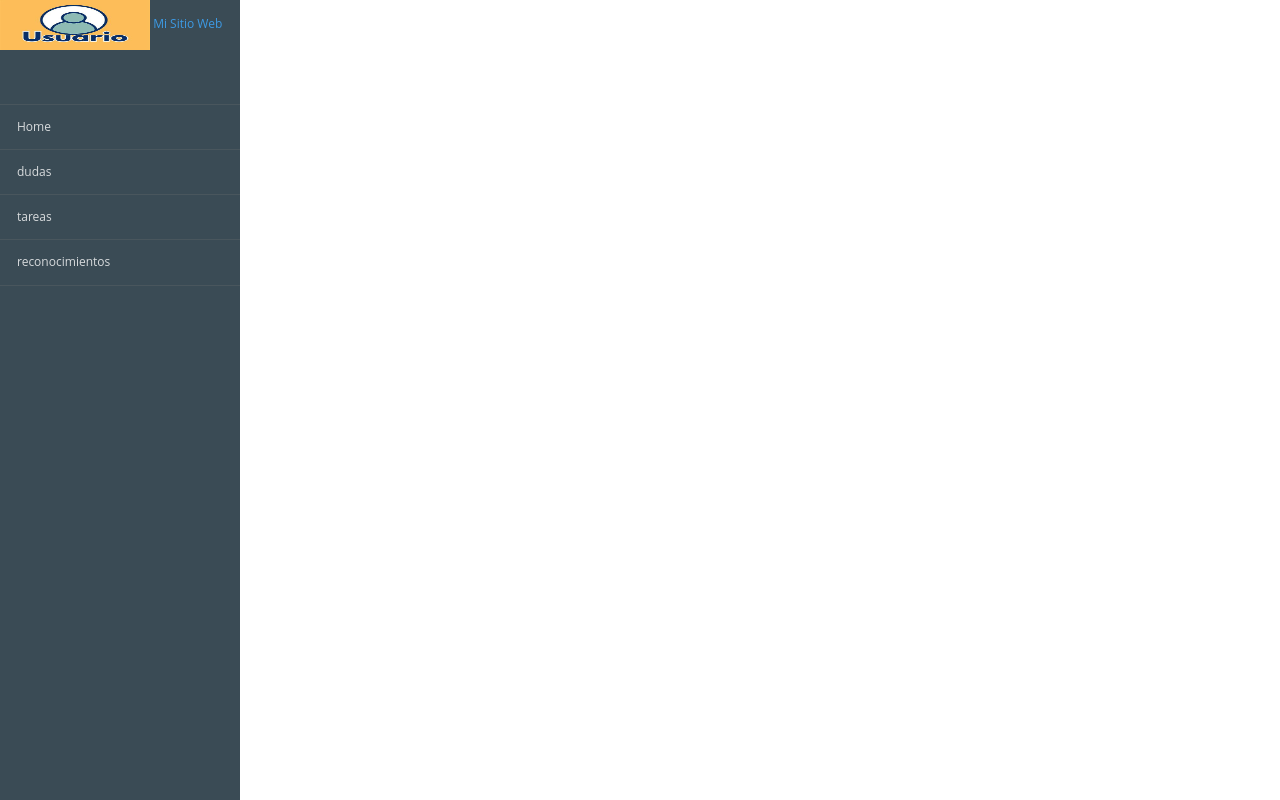
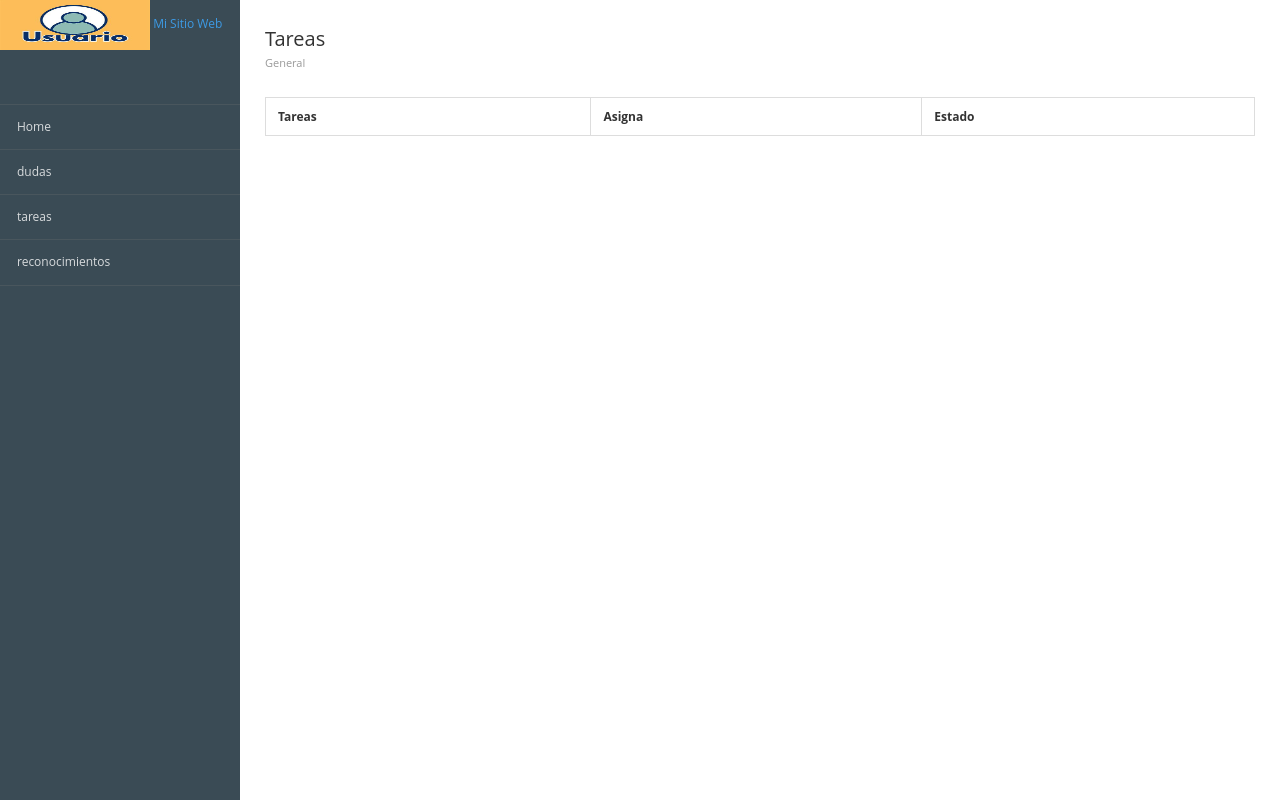
Before and after one commit to LuisMox-ctr/JardinDeNinos1, a Django app: page /tareas/ in a window 1280 px wide. Run offline with Django 5.2, Linux system fonts and the light colour scheme; lists and menus that the app fills with data are empty; some libraries are stand-ins or nearby versions.

Commit message:
tareas.html

```diff
--- a/inicio/templates/inicio/tareas.html
+++ b/inicio/templates/inicio/tareas.html
@@ -1,16 +1,27 @@
-{%extends "inicio/encabezado.html" %}
+{% extends "inicio/encabezado.html" %}
+
+{% block tilulo %}Tareas{% endblock %}
+{% block tilulo1 %}Tareas{% endblock %}
+{% block tilulo2 %}General{% endblock %}
 
 {% block contenido %}
-<div>
-    <h1>Tareas</h1>
-    <div>
- <!--barra de busqueda-->
-
+<div class="page-content">
+    <div class="page-header">
+        <div class="page-title">
+            <h3>Tareas
+                <small>General</small>
+            </h3>
+        </div>
     </div>
 
-    <div>
-<!--cards de tareas-->
-
-    </div>
+    <table class="table table-bordered table-striped">
+        <thead>
+            <tr>
+                <th>Tareas</th>
+                <th>Asigna</th>
+                <th>Estado</th>
+            </tr>
+        </thead>
+    </table>
 </div>
 {% endblock %}
```
